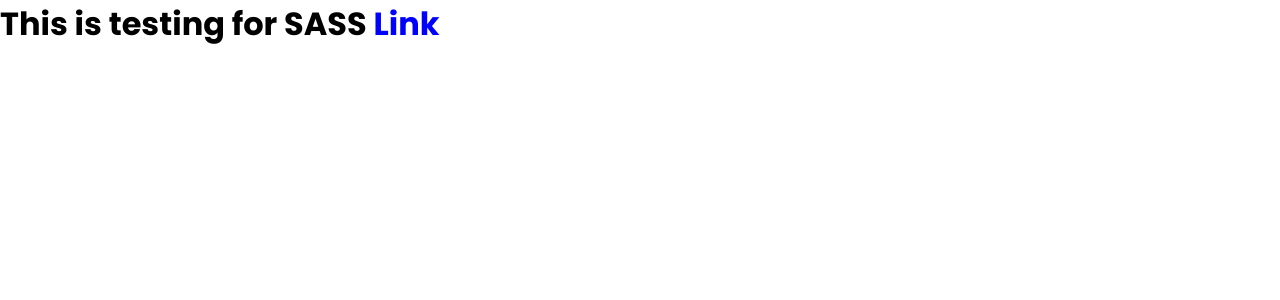
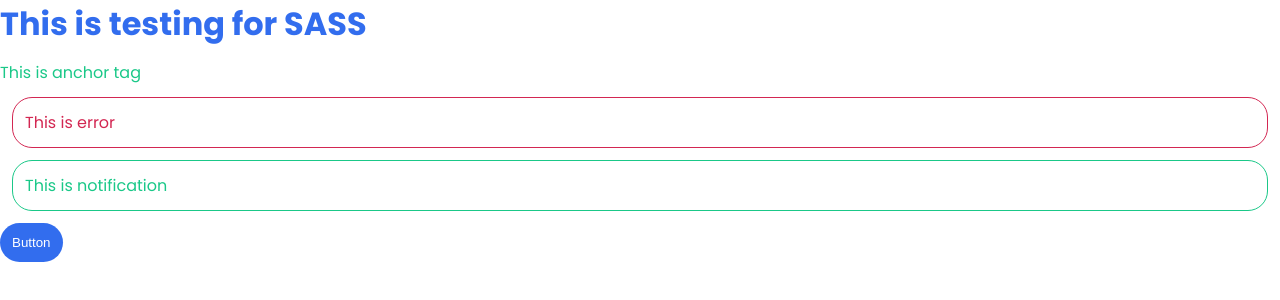
Before and after one commit to RySacdalan/sass-guide, a website: page index.html in a window 1280 px wide. Drawn offline with Linux system fonts and the light colour scheme.

Commit message:
Add sass variables

```diff
--- a/index.html
+++ b/index.html
@@ -8,6 +8,10 @@
     <title>Document</title>
 </head>
 <body>
-    <h1>This is testing for SASS <a href="#">Link</a></h1>
+    <h1>This is testing for SASS</h1>
+    <a href="#">This is anchor tag</a>
+    <p class="error">This is error</p>
+    <p class="notification">This is notification</p>
+    <button>Button</button>
 </body>
 </html>
--- a/index.scss
+++ b/index.scss
@@ -29,8 +29,49 @@
   max-width: 100%;
 }
 
+//variables (theme colors)
+$primary: #326dee;
+$secondary: #1ac888;
+$error: #d32752;
+$info: #f6c31c;
+
+//for spacing
+$base-padding: 0.75rem;
+$base-margin: 0.75rem;
+
+//for borders
+$base-border-thickness: 1px;
+$base-border-radius: 20px;
+
 h1 {
-  a {
-    color: blue;
-  }
+  color: $primary;
+  margin-bottom: $base-margin;
 }
+a {
+  color: $secondary;
+}
+button {
+  color: white;
+  border: 0;
+  background: $primary;
+  border-radius: $base-border-radius;
+  padding: $base-padding;
+}
+.error {
+  color: $error;
+  border-color: $error;
+  border-style: solid;
+  margin: $base-margin;
+  padding: $base-padding;
+  border-radius: $base-border-radius;
+  border-width: $base-border-thickness;
+}
+.notification {
+  color: $secondary;
+  border-color: $secondary;
+  border-style: solid;
+  margin: $base-margin;
+  padding: $base-padding;
+  border-radius: $base-border-radius;
+  border-width: $base-border-thickness;
+}
```
Also changed, not shown: css/index.css.
